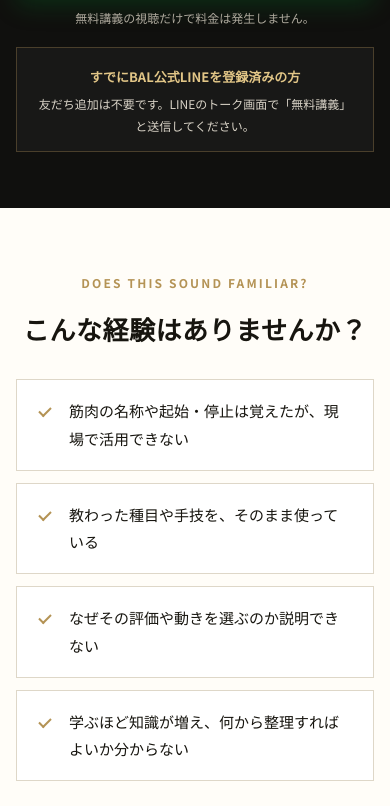
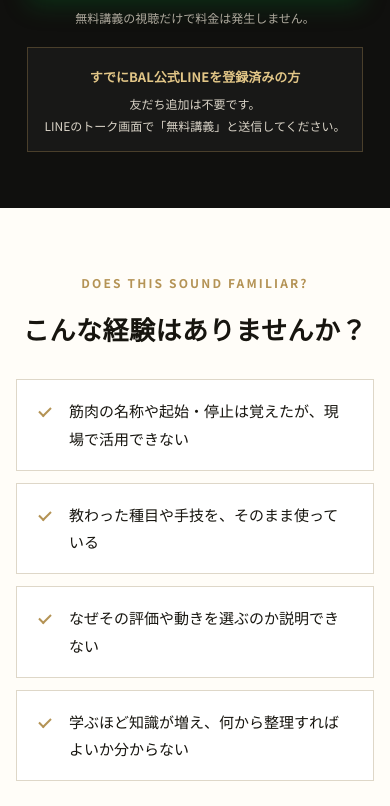
Before and after one commit to KENTA-KAJI/bal-studio-free-lecture-lp, a website built with Vite: page index.html in a window 390 px wide. Shown: the part 1018-1824 px from the top of the page. Built offline with nearby package versions, Linux system fonts and the light colour scheme.

Commit message:
登録済みLINE案内をスマホで2行表示

```diff
--- a/index.html
+++ b/index.html
@@ -38,7 +38,7 @@
           <p class="lecture-name"><small>FREE LECTURE</small>TOP10%のトレーナーになるための実践解剖学</p>
           <a class="cta" data-cta="line" data-event="line_click_hero" href="https://lin.ee/VYgsvSm">LINEで無料講義を今すぐ視聴する<span>登録後すぐ視聴｜完全無料｜スマートフォン対応</span></a>
           <p class="note">無料講義の視聴だけで料金は発生しません。</p>
-          <div class="member member-dark"><b>すでにBAL公式LINEを登録済みの方</b><p>友だち追加は不要です。LINEのトーク画面で「無料講義」と送信してください。</p></div>
+          <div class="member member-dark"><b>すでにBAL公式LINEを登録済みの方</b><p>友だち追加は不要です。<br class="mobile-break">LINEのトーク画面で「無料講義」と送信してください。</p></div>
         </div>
       </div>
     </section>
@@ -61,7 +61,7 @@
       </ol>
       <p class="flow-summary">この順番が分かると、解剖学は「覚えるもの」から、現場で判断するための基準へ変わります。</p>
       <a class="cta compact" data-cta="line" data-event="line_click_lecture_content" href="https://lin.ee/VYgsvSm">無料講義で「学ぶ順番」を確認する</a>
-      <div class="member member-dark"><b>すでにBAL公式LINEを登録済みの方</b><p>友だち追加は不要です。LINEのトーク画面で「無料講義」と送信してください。</p></div>
+      <div class="member member-dark"><b>すでにBAL公式LINEを登録済みの方</b><p>友だち追加は不要です。<br class="mobile-break">LINEのトーク画面で「無料講義」と送信してください。</p></div>
     </div></section>
 
     <section class="section ivory track" id="lecture-content" data-view-event="lp_view_lecture_content"><div class="wrap split">
@@ -91,7 +91,7 @@
       <p class="eyebrow center">HOW TO WATCH</p><h2>無料講義の受け取り方</h2>
       <ol class="get-steps reveal"><li><b>1</b>ボタンからBAL公式LINEを友だち追加</li><li><b>2</b>LINEの案内に沿って無料講義を受け取る</li><li><b>3</b>スマートフォンですぐに視聴</li></ol>
       <a class="cta" data-cta="line" data-event="line_click_how_to_get" href="https://lin.ee/VYgsvSm">無料講義で、現場で使う考え方を学ぶ<span>登録後すぐ視聴｜完全無料</span></a>
-      <div class="member"><b>すでにBAL公式LINEを登録済みの方</b><p>友だち追加は不要です。LINEのトーク画面で「無料講義」と送信してください。</p></div>
+      <div class="member"><b>すでにBAL公式LINEを登録済みの方</b><p>友だち追加は不要です。<br class="mobile-break">LINEのトーク画面で「無料講義」と送信してください。</p></div>
     </div></section>
 
     <section class="section ivory track" id="faq" data-view-event="lp_view_faq"><div class="wrap narrow">
@@ -110,7 +110,7 @@
       <p class="eyebrow center">START HERE</p><h2 class="final-title">解剖学を、<br class="desktop-break">知識のままで<br class="mobile-break">終わらせないために。</h2><p>今の学び方を続ける前に、まずは現場で使うための「正しい順番」を確認してください。</p>
       <a class="cta" data-cta="line" data-event="line_click_final_cta" href="https://lin.ee/VYgsvSm">LINEで無料講義を今すぐ視聴する<span>登録後すぐ視聴｜完全無料｜スマートフォン対応</span></a>
       <p class="note">無料講義の視聴だけで料金は発生せず、BAL STUDIOへ自動入会することもありません。</p>
-      <div class="member member-dark"><b>すでにBAL公式LINEを登録済みの方</b><p>友だち追加は不要です。LINEのトーク画面で「無料講義」と送信してください。</p></div>
+      <div class="member member-dark"><b>すでにBAL公式LINEを登録済みの方</b><p>友だち追加は不要です。<br class="mobile-break">LINEのトーク画面で「無料講義」と送信してください。</p></div>
     </div></section>
   </main>
   <footer><img src="picture/bal-logo.png" width="120" height="30" alt="BAL STUDIO"><p>© BAL Inc.</p></footer>
```
Also changed, not shown: tests/mobile-audit.mjs (+2 -0 lines).
